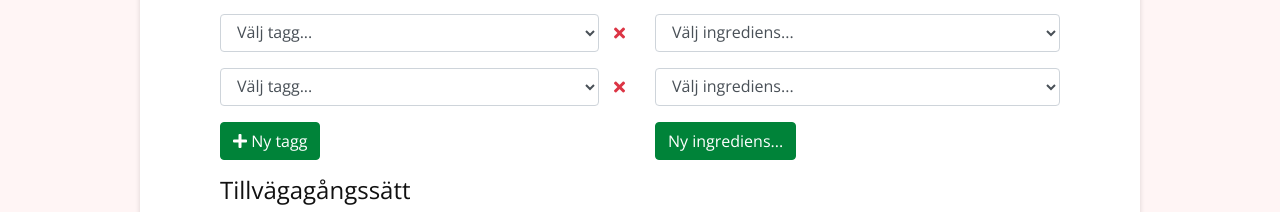
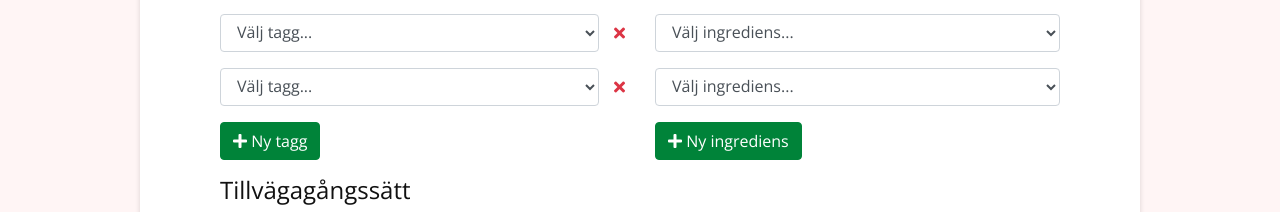
Before and after one commit to teeboteebo/yaddie-web, a React (Create React App) app: page /lagg-till-recept in a window 1280 px wide. Shown: the part 919-1131 px from the top of the page. Built offline with nearby package versions, Linux system fonts and the light colour scheme.

Commit message:
Method for adding more ingredients

```diff
--- a/src/views/NewRecipePage/index.js
+++ b/src/views/NewRecipePage/index.js
@@ -16,7 +16,8 @@ class NewRecipePage extends React.Component {
   state = {
     tags: [<TagSelector key={0} id={0} deleteTag={this.deleteTag} />, <TagSelector key={1} id={1} deleteTag={this.deleteTag} />, <TagSelector key={2} id={2} deleteTag={this.deleteTag} />],
     tagsIdx: 3,
-    ingredients: [<IngredientSelector key={0} id={0} />, <IngredientSelector key={1} id={1} />, <IngredientSelector key={2} id={2} />]
+    ingredients: [<IngredientSelector key={0} id={0} />, <IngredientSelector key={1} id={1} />, <IngredientSelector key={2} id={2} />],
+    ingredientsIdx: 3
   }
 
   addTag = () => {
@@ -24,6 +25,13 @@ class NewRecipePage extends React.Component {
     tags.push(<TagSelector key={tagsIdx} id={tagsIdx} deleteTag={this.deleteTag} />)
     tagsIdx++
     this.setState({ ...this.state, tags, tagsIdx })
+  }
+
+  addIngredient = () => {
+    let { ingredients, ingredientsIdx } = this.state
+    ingredients.push(<IngredientSelector key={ingredientsIdx} id={ingredientsIdx} />)
+    ingredientsIdx++
+    this.setState({ ...this.state, ingredients, ingredientsIdx })
   }
 
   render() {
@@ -97,7 +105,7 @@ class NewRecipePage extends React.Component {
               </Input>
             </FormGroup> */}
             <div>
-              <Button color="success">Ny ingrediens...</Button>
+              <Button color="success" onClick={this.addIngredient}><i className="fas fa-plus" /> Ny ingrediens</Button>
             </div>
           </Col>
         </Row>
```
